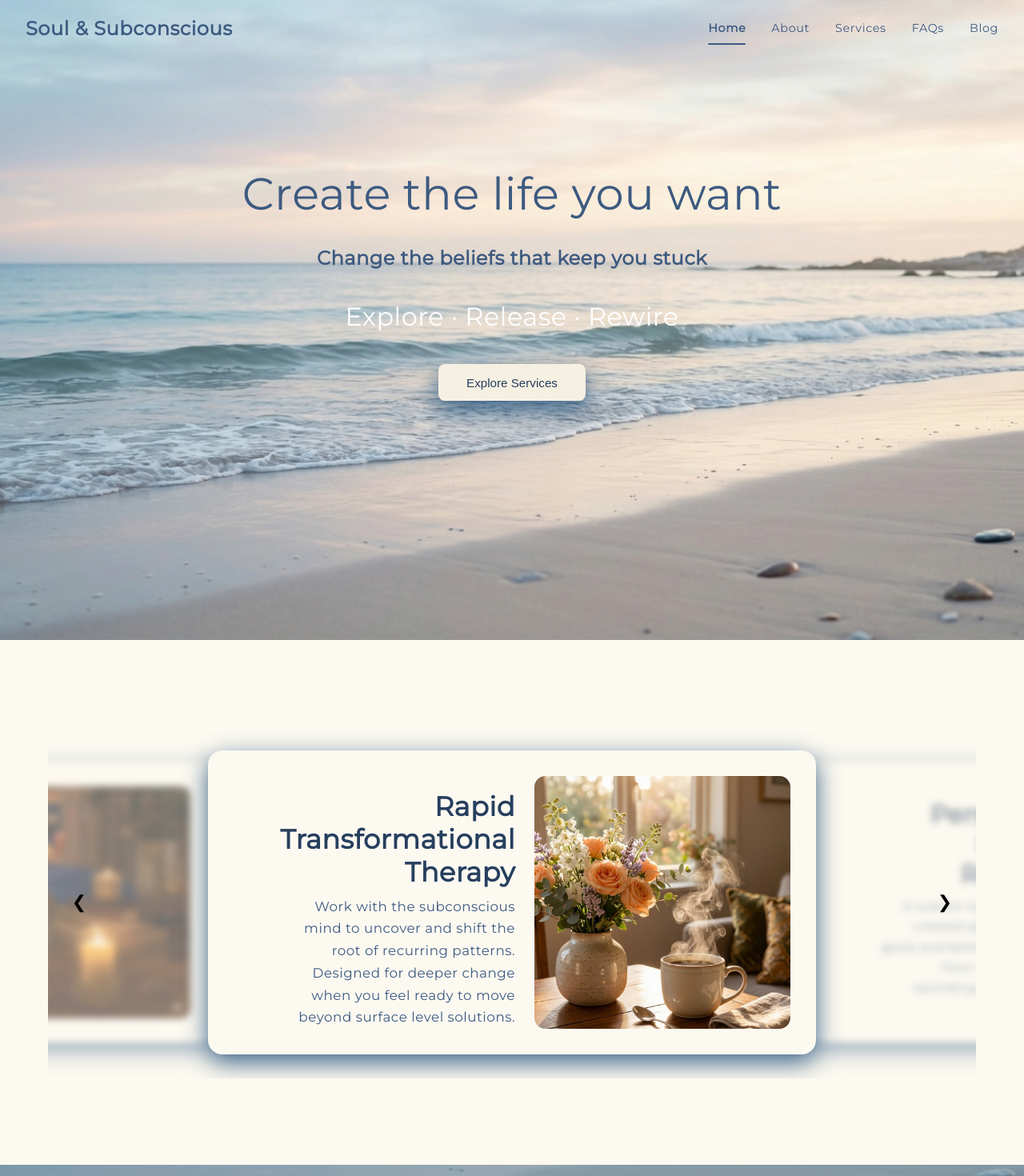
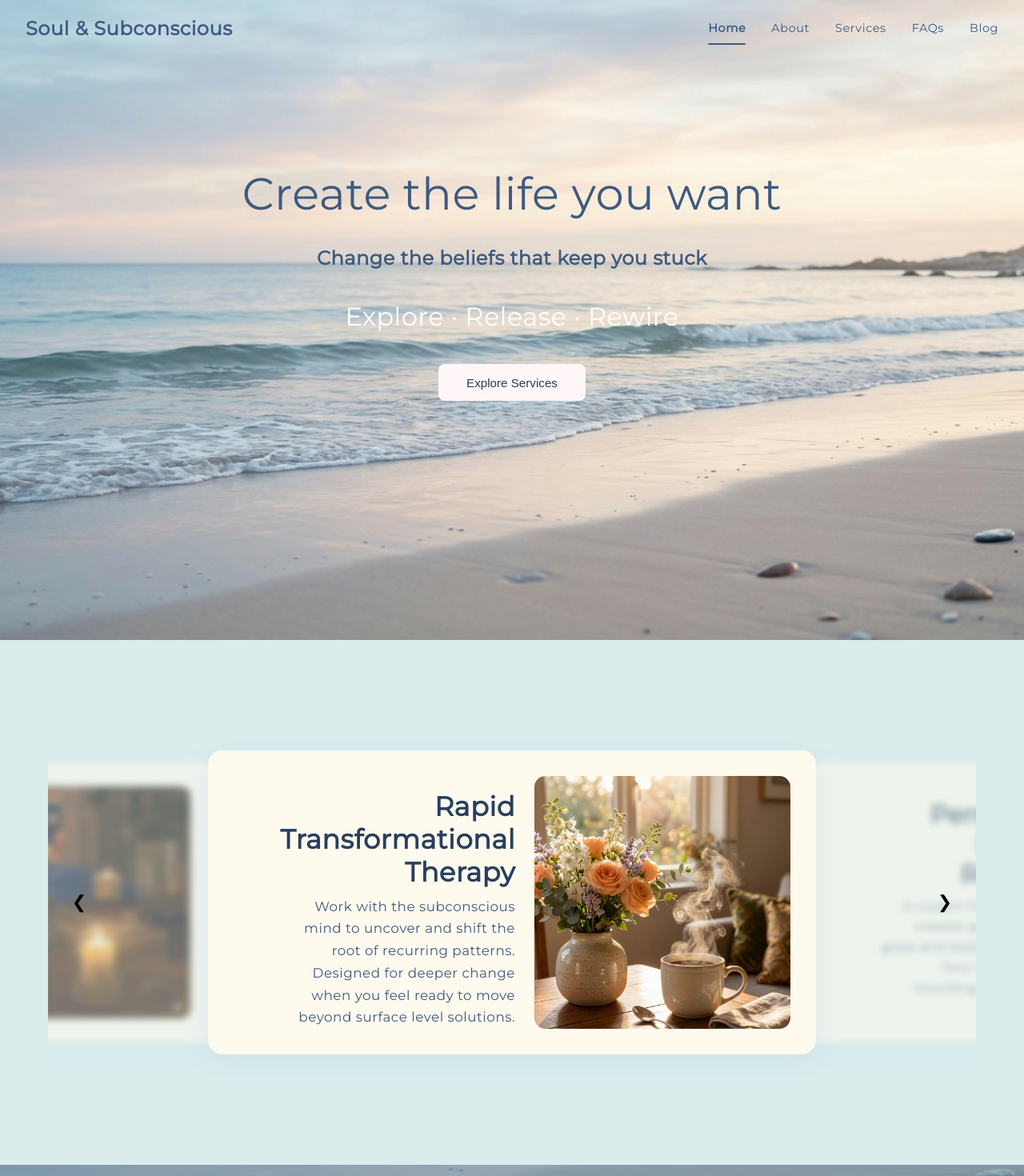
Before and after one commit to katag1001/soul_subconscious, a React (Vite) app: page / in a window 1280 px wide. Shown: the top 1470 px of the page at 80% size. Built offline with nearby package versions, Linux system fonts and the light colour scheme.

Commit message:
colors changed

```diff
--- a/src/components/CardCarousel.css
+++ b/src/components/CardCarousel.css
@@ -30,7 +30,7 @@
   height: 380px;
   background: var(--bg-primary);
   border-radius: var(--radius-lg);
-  box-shadow: var(--soft-shadow);
+  box-shadow: var(--btn-shadow);
   transform: translate(-50%, -50%);
   transition: all 0.65s ease;
   opacity: 0;
--- a/src/pages/Home.jsx
+++ b/src/pages/Home.jsx
@@ -126,16 +126,16 @@ export default function Home() {
           <h2>What Our Clients Say...</h2>
           <div className="testimonial-grid">
             <div className="testimonial-card">
-              <p>"Bianca helped me overcome my anxiety and gave me tools I use daily. Truly life-changing!"</p>
-              <h4>- Sarah J.</h4>
+              <p>“I was feeling nervous and apprehensive, but this quickly disappeared once we started talking. I felt like a weight had been lifted from my shoulders straight after the session.”</p>
+              <h4>- A.B.</h4>
             </div>
             <div className="testimonial-card">
-              <p>"I never thought I could feel so confident again. Her sessions are magical."</p>
-              <h4>- Michael R.</h4>
+              <p>“I feel much more confident and so much love towards myself. I’ve noticed clear positive shifts in my life since the session.”</p>
+              <h4>- Aini. P</h4>
             </div>
             <div className="testimonial-card">
-              <p>"Thanks to Bianca, my relationship has improved drastically. Highly recommend RTT."</p>
-              <h4>- Emily T.</h4>
+              <p>“Working with Bianca is a game changer. I can’t imagine a better professional to make this journey with.”</p>
+              <h4>- P.</h4>
             </div>
           </div>
         </div>
--- a/src/pages/home.css
+++ b/src/pages/home.css
@@ -89,7 +89,7 @@
 ===================================================== */
 
 .cards-info {
-  background-color: var(--bg-primary);
+  background-color: var(--pale);
   padding: 3rem 0;
   z-index: 2;
   position: relative;
--- a/src/pages/pages.css
+++ b/src/pages/pages.css
@@ -26,8 +26,8 @@
 
 :root {
   --bg: #a7b4cb;
-  --bg-primary: rgb(252, 249, 241);
-  --brand: rgba(246, 240, 226);
+  --bg-primary: rgb(255, 250, 238);
+  --brand: rgb(255, 247, 247);
   --pale: rgba(218, 236, 236);
   --pale-opaque: rgba(218, 236, 236, 0.8);
   --dark: rgba(112, 149, 172);
@@ -39,7 +39,8 @@
   --header-bg: rgb(147, 181, 196);
   --radius-lg: 10px;
   --radius-md: 14px;
-  --soft-shadow: 0 10px 30px rgba(37, 81, 122, 0.9);
+  --soft-shadow: 0 10px 30px rgba(166, 205, 242, 0.7);
+  --btn-shadow: 0 10px 30px rgba(166, 205, 242, 0.2);
   --radius-lg: 18px;
   --plain-font: 'Montserrat', sans-serif;
   --serif-font: 'Montserrat', sans-serif;
@@ -96,7 +97,7 @@ body {
   color: var(--text-dark);
   cursor: pointer;
   background: var(--brand);
-  box-shadow: var(--soft-shadow);
+  box-shadow: var(--btn-shadow);
   transition: transform 0.2s ease, box-shadow 0.2s ease;
 }
 
```
